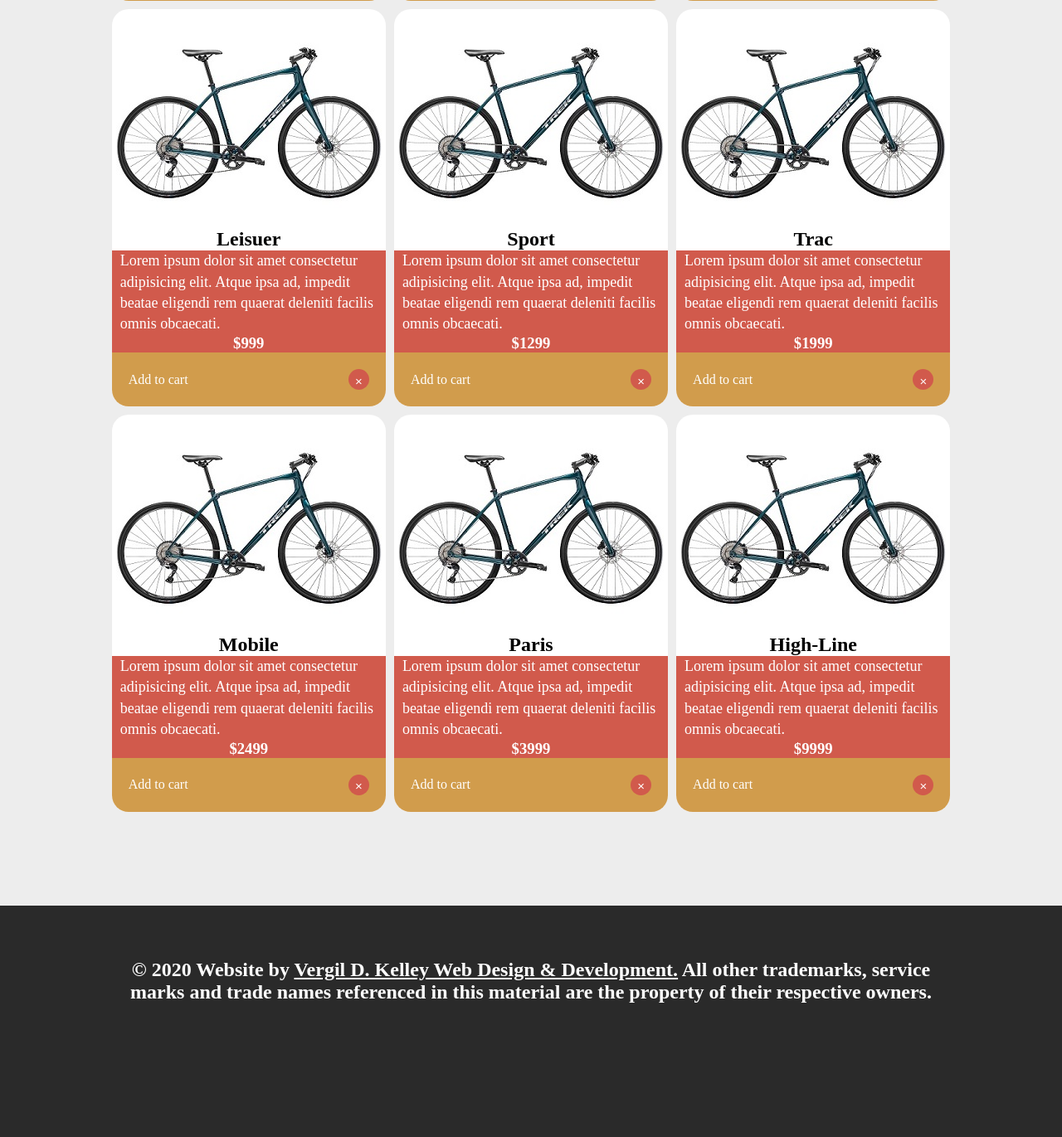
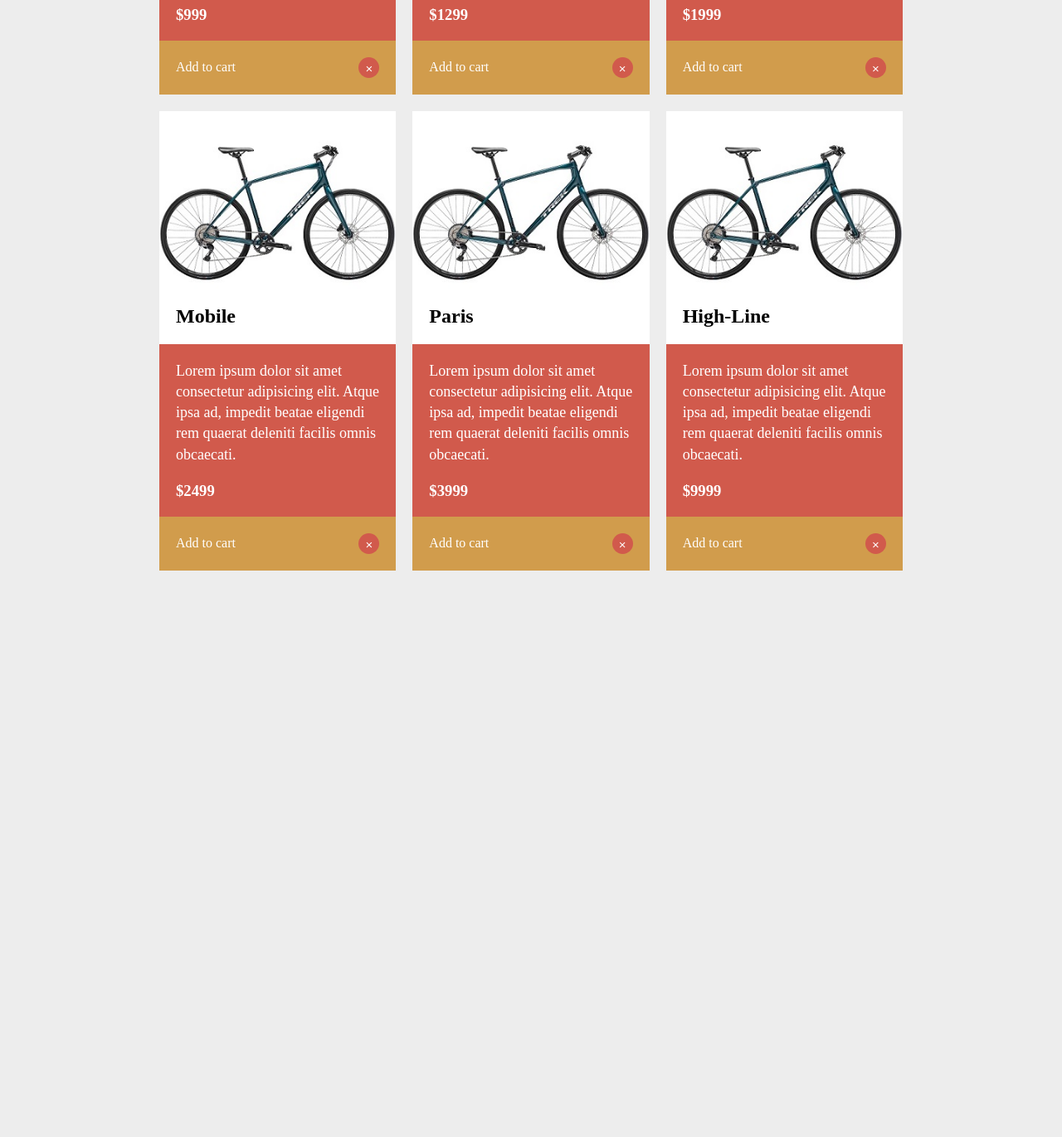
Before and after one commit to VergilKellley/treks, a PHP site: page / in a window 1280 px wide. Shown: the part 2834-4205 px from the top of the page at 83% size. Run offline with PHP 8.4, Linux system fonts and the light colour scheme.

Commit message:
styled coming soon and gallery sections

```diff
--- a/css/styles.css
+++ b/css/styles.css
@@ -259,44 +259,50 @@ Main Section
 ********************/
 
 #comingSoonText {
-  width: 80vw;
-  margin: 5vh auto;
+  position: relative;
+  width: 85vw;
+  margin: 0 auto;
+  display: flex;
+  justify-content: center;
 }
 
 #comingSoonText h2 {
-  text-align: center;
-  font-size: 3.2em;
+  font-size: 3.5vw;
   margin-top: 100px;
+  padding-bottom: 20px;
 }
-#threeImageContainer {
+
+#comingSoonUnderline {
+  position: absolute;
+  width: 8vw;
+  bottom: 0;
+  border-bottom: 5px solid var(--accent-color);
+}
+
+
+#threeImagesContainer {
   position: relative;
-  display: flex;
+  display: grid;
+  grid-template-columns: repeat(auto-fit, minmax(19rem, 1fr));
   top: 5vh;
-  width: 80vw;
-  justify-content: center;
-  margin: 0 auto;
-  height: 400px;
+  width: 90vw;
+  gap: 10px;
+  margin: 0 auto  100px auto;
 }
 
 .threeImagesImg {
   text-align: center;
 }
 
-#threeImageContainer img {
-  margin: 10px;
+#threeImagesImg img {
+  width: auto
 }
 .main-section {
   position: relative;
   min-height: 1200px;
   padding-bottom: 20vh;
-  margin-bottom: 30vh;
-
-}
-
-.bike-img-container {
-    position: relative;
-    text-align: center;
-    width: 100%;
+  margin-bottom: 100px;
+  margin-top: 100px;
 }
 
 .addTo-cartBtn-Container {
@@ -305,7 +311,6 @@ Main Section
     height: auto;
     padding: 20px 20px;
     background-color: var(--accent-color);
-    border-radius: 0 0 20px 20px;
     display: flex;
     justify-content: space-between;
     align-items: center;
@@ -319,32 +324,33 @@ Main Section
     border-radius: 50px;
 }
 
-
-.bike-img-container img {
- /* width: 100%;
-  display: block;
-  margin: 0 auto;*/
-  border-radius: 20px;
+.bike-row-container {
+  position: relative;
+  display: grid;
+  grid-template-columns: repeat(auto-fit, minmax(14rem, 1fr));
+  top: 5vh;
+  width: 70vw;
+  gap: 20px;
+  margin: 0 auto;
 }
 
-.bike-row-container {
+/*.bike-row-container {
   display: grid;
   width: 86vw;
   position: relative;
-  top: 600px;
   max-width: 1500px;
   height: auto;
   margin: 0 auto;
   justify-content: center;
   grid-template-columns: 30% 30% 30%;
-  grid-template-rows: 10% auto;
+  grid-template-rows: 1% auto;
   grid-gap: 10px;
   grid-template-areas:
     "bike-row-header bike-row-header bike-row-header"
     "bike-img-container1 bike-img-container2 bike-img-container3"
     "bike-img-container4 bike-img-container5 bike-img-container6"
     "bike-img-container7 bike-img-container8 bike-img-container9";
-}
+}*/
 
 #bikeTextSection {
   position: relative;
@@ -402,6 +408,7 @@ Main Section
   position: relative;
   width: 100vw;
   height: 100vh;
+  margin-top: 10vh;
 }
 .bike-row-header {
   position: absolute;
@@ -430,6 +437,7 @@ Main Section
   width: 100vw;
   height: 100vh;
   z-index: 2;
+  top: 0;
 }
 
 .bike-row-container p {
@@ -440,6 +448,8 @@ Main Section
   color: #fff;
   line-height: 1.4;
 }
+
+/*
 
 .bike-img-container1 {
   grid-area: bike-img-container1;
@@ -472,25 +482,28 @@ Main Section
   .bike-img-container9 {
     grid-area: bike-img-container9;
   }
+  */
 
 .bike-img-container {
   background-color: #fff;
-  width: 100%;
-  border-radius: 20px;
+  display: flex;
+  flex-direction: column;
+
 }
 
 .bike-img-container p {
   background-color: #D15A4C;
-  padding: 0px 10px;
+  padding:20px;
 }
 
 .bike-img-container h2 {
-  padding-top: 20px;
+  padding: 20px;
 }
 
 .bike-img-container h3 {
   background-color: #D15A4C;
   color: #fff;
+  padding: 0px 20px 20px 20px;
 }
 
 .btn-addToCart:hover {
@@ -823,19 +836,19 @@ CART SECTION
   MEDIA QUERY 1245PX
   ********************************/
 
-  @media (max-width: 1245px) {
+  /*@media (max-width: 1245px) {
     .bike-img-container img {
       width: 70%;
       height: 70%;
     }
-  }
+  }*/
 
   /********************************
   MEDIA QUERY 1023PX
   ********************************/
 
   @media (max-width: 1023px) {
-    .bike-row-container {
+   /* .bike-row-container {
       grid-template-columns: 45% 45%;
       grid-template-rows: 8% auto;
       grid-gap: 10px;
@@ -845,7 +858,7 @@ CART SECTION
         "bike-img-container3 bike-img-container4"
         "bike-img-container5 bike-img-container6"
         "bike-img-container7 bike-img-container8";
-    }
+    }*/
 
     .cart-section-header {
       width: 90%;
@@ -986,7 +999,7 @@ CART SECTION
   MEDIA QUERY 700PX
   ********************************/
   @media (max-width: 600px) {
-    .bike-row-container {
+   /* .bike-row-container {
       grid-template-columns: 90%;
       grid-template-rows: 8% auto;
       grid-gap: 10px;
@@ -1000,7 +1013,7 @@ CART SECTION
         "bike-img-container6"
         "bike-img-container7"
         "bike-img-container8";
-    }
+    }*/
 
 
   }
```
